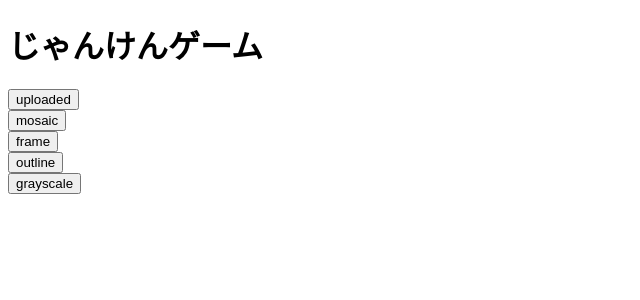
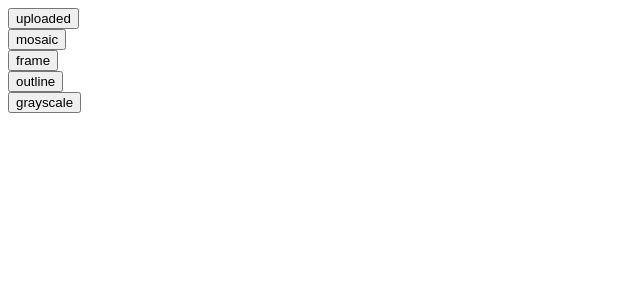
Before and after one commit to 2022AIT-OOP2-G08/issue_11, a Flask app: template templates/test_topPage.html in a window 1280 px wide. Shown: the top 300 px of the page, without its empty margins (0-640 px from the left). Run offline with Flask 2, Linux system fonts and the light colour scheme; the template is opened without the code that fills it, so the values that code supplies are empty.

Commit message:
テストトップページを修正

```diff
--- a/templates/test_topPage.html
+++ b/templates/test_topPage.html
@@ -8,7 +8,6 @@
 </head>
 <body>
   <main>
-    <h1>じゃんけんゲーム</h1>
     <form action="/uploaded">
         <!-- これを押したらformのactionが動く -->
         <button type="submit">uploaded</button>
```
